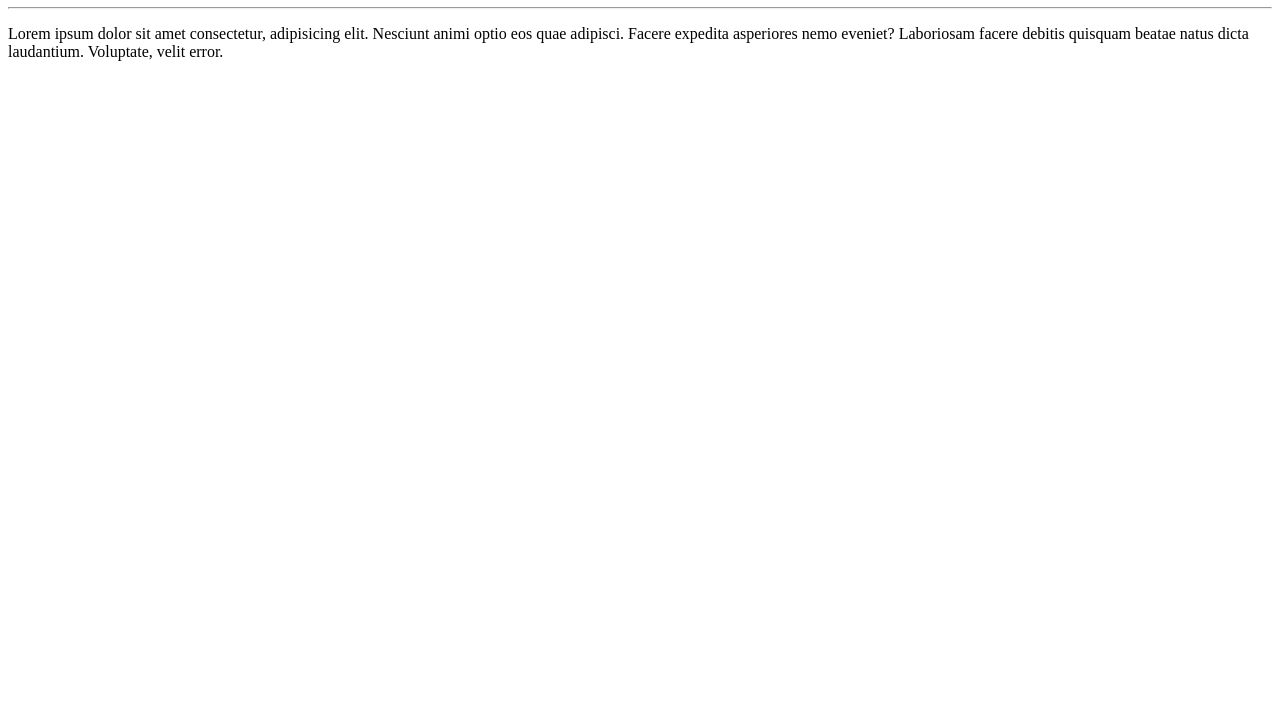
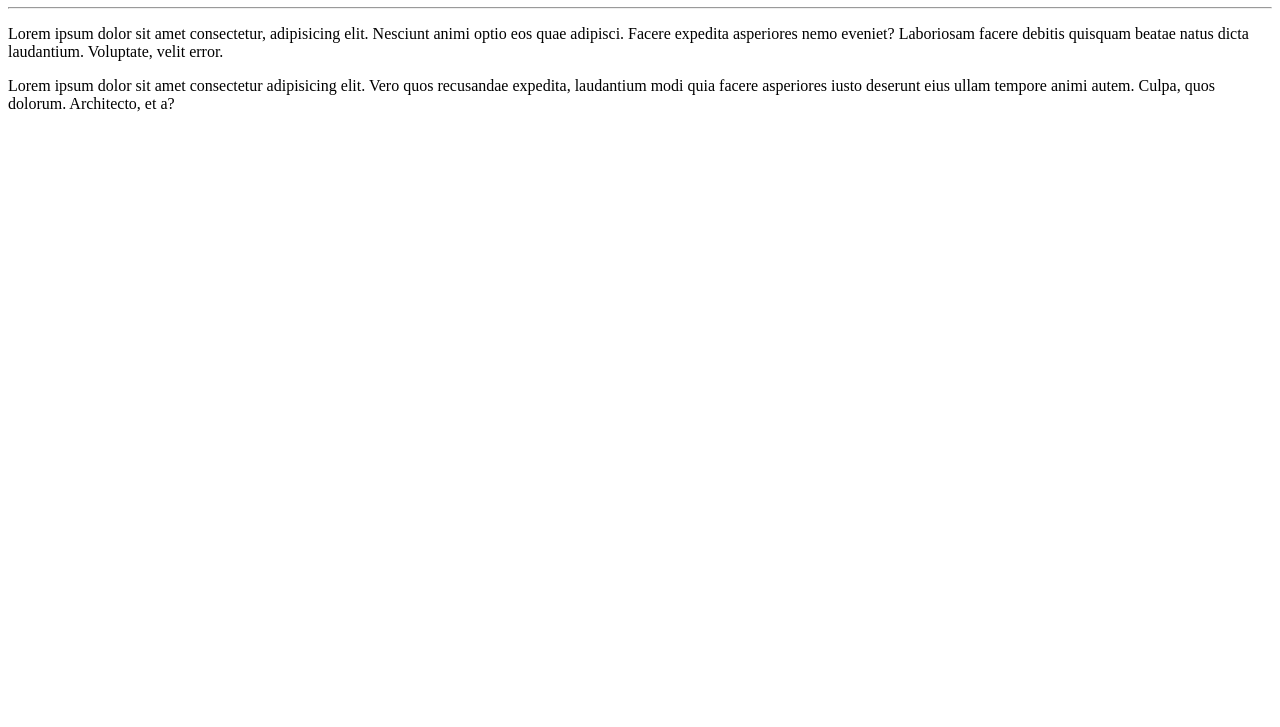
Before and after one commit to vandersonmunari/Ola-Mundo, a plain HTML site: page site-exemplo/index.html in a window 1280 px wide. Shown: the part 73-800 px from the top of the page. Drawn offline with Linux system fonts and the light colour scheme.

Commit message:
adicionei um paragrafo

```diff
--- a/site-exemplo/index.html
+++ b/site-exemplo/index.html
@@ -9,5 +9,6 @@
     <h1>Olá, Mundo</h1>
     <hr>
     <p>Lorem ipsum dolor sit amet consectetur, adipisicing elit. Nesciunt animi optio eos quae adipisci. Facere expedita asperiores nemo eveniet? Laboriosam facere debitis quisquam beatae natus dicta laudantium. Voluptate, velit error.</p>
+    <p>Lorem ipsum dolor sit amet consectetur adipisicing elit. Vero quos recusandae expedita, laudantium modi quia facere asperiores iusto deserunt eius ullam tempore animi autem. Culpa, quos dolorum. Architecto, et a?</p>
 </body>
 </html>
```
